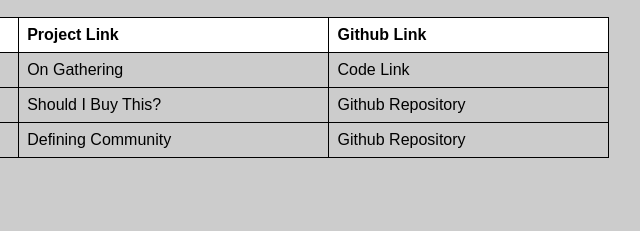
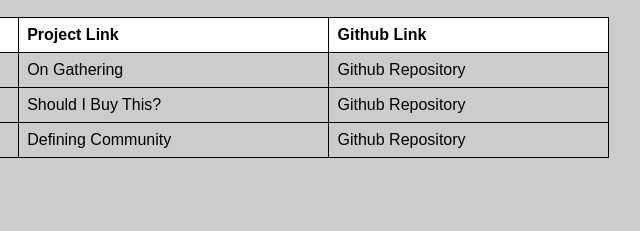
Before and after one commit to dvorit-ai/wam-homepage, a plain HTML site: page index.html in a window 1280 px wide. Shown: the part 214-445 px from the top of the page, 479-1119 px from the left. Drawn offline with Linux system fonts and the light colour scheme.

Commit message:
add favicon

```diff
--- a/index.html
+++ b/index.html
@@ -7,6 +7,7 @@
         <meta name="description" content="This is a page to share all of my project for Minkyoung Kim's Web as Medium class at RISD 2025">
         <meta name="viewport" content="width=device-width, initial-scale=1">
         <link rel="stylesheet" href="style.css">
+        <link rel="icon" href="fav-icon.png" type="image/x-icon"/>
     </head>
     <body>
 
@@ -25,7 +26,7 @@
                 <tr>
                     <td>Responsive System</td>
                     <td><a target="_blank" href="https://on-gathering.dvorit.ca/">On Gathering</a></td>
-                    <td><a href="">Code Link</a></td>
+                    <td><a target="_blank" href="https://github.com/dvorit-ai/on-gathering">Github Repository</a></td>
                 </tr>
                 <tr>
                     <td>Friction</td>
```
Also changed, not shown: fav-icon.png (added).
